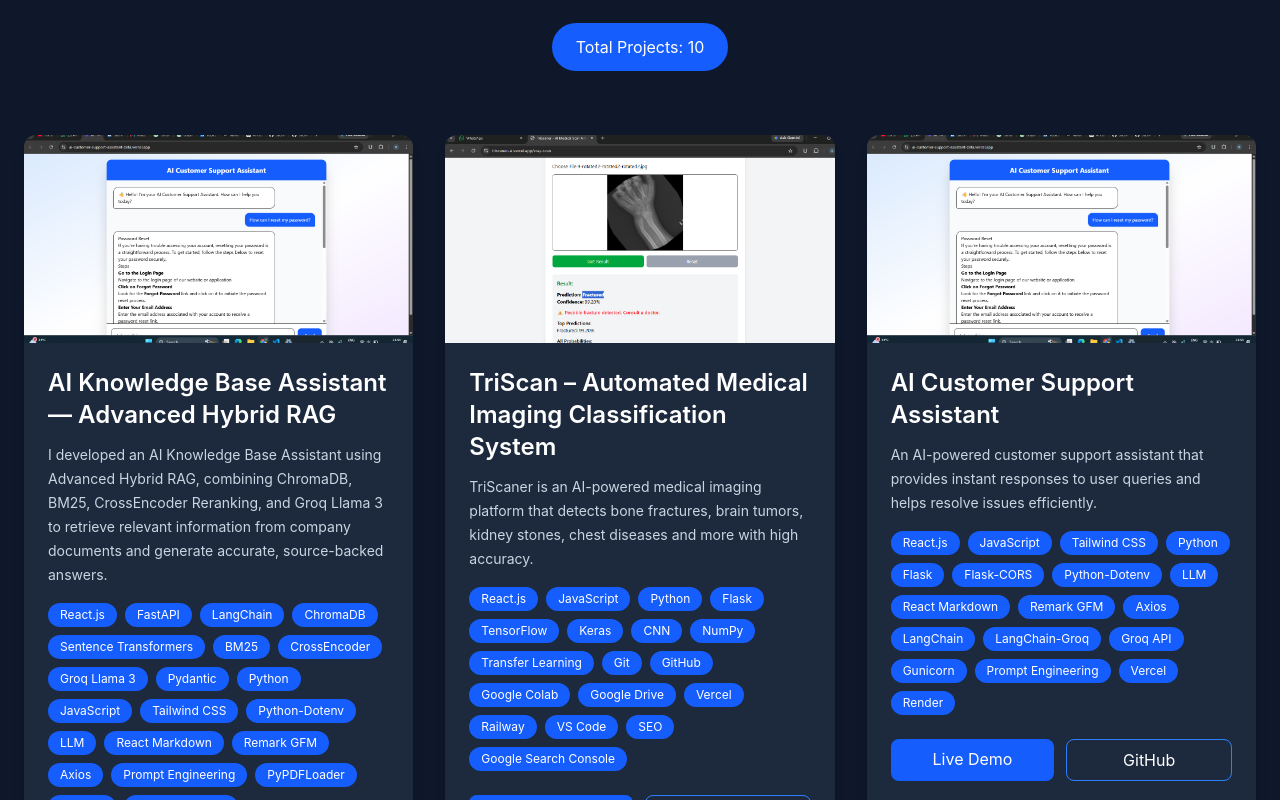
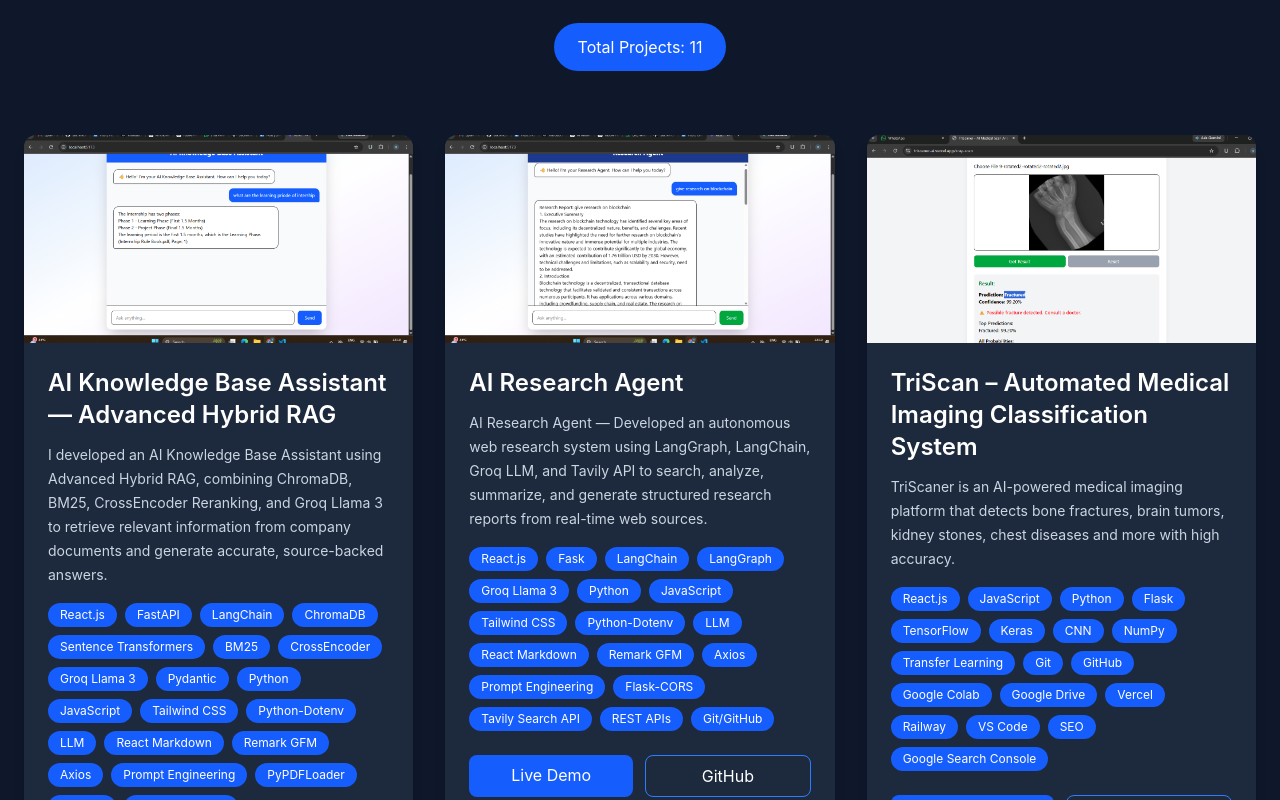
Before and after one commit to Sachin6389/Portfolio, a React (Vite) app: page /project in a window 1280 px wide. Shown: the part 360-1160 px from the top of the page. Built offline with nearby package versions, Linux system fonts and the light colour scheme.

Commit message:
Adding Ai-Research-Agent

```diff
--- a/src/Pages/Home.jsx
+++ b/src/Pages/Home.jsx
@@ -4,6 +4,12 @@ import { assets } from "../assets/assest.js";
 
 function Home() {
   const skills = [
+    "Tavily Search API",
+    "Gunicorn",
+    "Tavily Search API",
+    "Flask-CORS",
+    "Remark GFM",
+    "React Markdown",
     "PyPDFLoader",
     "Uvicorn",
     "Python Logging",
--- a/src/Pages/Project.jsx
+++ b/src/Pages/Project.jsx
@@ -9,14 +9,24 @@ function Projects() {
       title: " AI Knowledge Base Assistant — Advanced Hybrid RAG",
       description:
         "I developed an AI Knowledge Base Assistant using Advanced Hybrid RAG, combining ChromaDB, BM25, CrossEncoder Reranking, and Groq Llama 3 to retrieve relevant information from company documents and generate accurate, source-backed answers.",
-      image: assets.AiCustomerSupport,
+      image: assets.AiKnowledgeBaseAssistant,
       technologies: ["React.js", "FastAPI", "LangChain", "ChromaDB", "Sentence Transformers", "BM25", "CrossEncoder", "Groq Llama 3", "Pydantic", "Python","JavaScript",  "Tailwind CSS","Python-Dotenv","LLM", "React Markdown " ,"Remark GFM" ,"Axios" ,"Prompt Engineering" ,"PyPDFLoader","Uvicorn","Python Logging","FastAPI CORS Middleware",
     ],
       github: "https://github.com/Sachin6389/AI-Knowledge-Base-Assistant",
-      live: "https://github.com/Sachin6389/AI-Knowledge-Base-Assistant",
+      live: "https://www.linkedin.com/posts/sachin-buildnex_ai-knowledge-activity-7492463806384640000-5PQK?utm_source=share&utm_medium=member_desktop&rcm=ACoAAEdSGb4B2P0Qlm-mtZx4BERJcor_FanKVzU",
+    },
+     {
+      id: 2,
+      title: "AI Research Agent",
+      description:
+        "AI Research Agent — Developed an autonomous web research system using LangGraph, LangChain, Groq LLM, and Tavily API to search, analyze, summarize, and generate structured research reports from real-time web sources.",
+      image: assets.AiResearchAgent,
+      technologies: ["React.js", "Fask", "LangChain","LangGraph","Groq Llama 3", "Python","JavaScript",  "Tailwind CSS","Python-Dotenv","LLM", "React Markdown " ,"Remark GFM" ,"Axios" ,"Prompt Engineering" ,"Flask-CORS","Tavily Search API","REST APIs", "Git/GitHub"],
+      github: "https://github.com/Sachin6389/AI-Research-Agent",
+      live: "https://github.com/Sachin6389/AI-Research-Agent",
     },
     {
-      id: 2,
+      id: 3,
       title: "TriScan – Automated Medical Imaging Classification System",
       description:
         "TriScaner is an AI-powered medical imaging platform that detects bone fractures, brain tumors, kidney stones, chest diseases and more with high accuracy.",
@@ -26,7 +36,7 @@ function Projects() {
       live: "https://triscaner-ai.vercel.app/",
     },
     {
-      id: 3,
+      id: 4,
       title: "AI Customer Support Assistant",
       description:
         "An AI-powered customer support assistant that provides instant responses to user queries and helps resolve issues efficiently.",
@@ -37,7 +47,7 @@ function Projects() {
     },
 
     {
-      id: 4,
+      id: 5,
       title: "Buildnex Web Application",
       description:
         "Buildnex Web Technologies is a professional web development company and website development company providing modern web development services, custom website design services, and scalable digital solutions for startups, businesses, and ecommerce brands.",
@@ -47,7 +57,7 @@ function Projects() {
       live: "https://www.buildnexwebtechnologies.in/",
     },
     {
-      id: 5,
+      id: 6,
       title: " Abhi Photography & Digital Studio",
       description:
         "A full-stack MERN photography and digital studio website that allows users to view portfolios, book sessions, and make payments online.",
@@ -57,7 +67,7 @@ function Projects() {
       live: " https://abhi-photography-and-digital-studio.vercel.app/",
     },
     {
-      id: 6,
+      id: 7,
       title: "Task Manager",
       description:
         "A full-stack MERN task management application that allows users to create, update, and delete tasks, set priorities, and track progress in real-time.",
@@ -67,7 +77,7 @@ function Projects() {
       live: "https://task-manger-navy.vercel.app/",
     },
      {
-      id: 7,
+      id: 8,
       title: "AI Chat Assistant",
       description:
         " A full-stack MERN AI chat assistant that allows users to interact with an AI-powered chatbot for various tasks and information retrieval.",
@@ -77,7 +87,7 @@ function Projects() {
       live: "https://ai-chat-assistant-dusky.vercel.app/",
     },
     {
-      id: 8,
+      id: 9,
       title: "E-Commerce Website For Laptop Store",
       description:
         "A full-stack MERN e-commerce platform with authentication, cart, orders, order-status and payment integration.",
@@ -87,7 +97,7 @@ function Projects() {
       live: "https://himanshucomputerservicescom.vercel.app/",
     },
     {
-      id: 9,
+      id: 10,
       title: "Admin Panel for Laptop-Store",
       description:
         "Built a user-friendly admin system that helps businesses easily manage products, track inventory, monitor orders, and oversee deliveries from a single dashboard..",
@@ -98,7 +108,7 @@ function Projects() {
     },
 
      {
-      id: 10,
+      id: 11,
       title: "credit Score prediction based on financial data",
       description:
         "A machine learning model that predicts credit scores based on financial data, helping lenders assess the creditworthiness of applicants and make informed lending decisions.",
--- a/src/assets/assest.js
+++ b/src/assets/assest.js
@@ -13,5 +13,7 @@ import CreditScore from "./Credit.png"
 import AbhiPhotography from "./AbhiPhoto.png"
 import AiChatAssistant from "./Ai-chat.png"
 import AiCustomerSupport from "./AiCustomerSupport.png"
+import AiResearchAgent from "./AI Research Agent.png"
+import AiKnowledgeBaseAssistant from "./AI Knowledge Base Assistant.png"
 
-export const assets = { AiChatAssistant, logo ,  instagram , LaptopStore , Buildnex , AdminPanelLaptop , Triscaner , Github,Linkedin ,Menu , Back , Task , CreditScore , AbhiPhotography, AiCustomerSupport }
+export const assets = {AiResearchAgent , AiKnowledgeBaseAssistant ,AiChatAssistant, logo ,  instagram , LaptopStore , Buildnex , AdminPanelLaptop , Triscaner , Github,Linkedin ,Menu , Back , Task , CreditScore , AbhiPhotography, AiCustomerSupport }
```
Also changed, not shown: src/assets/AI Knowledge Base Assistant.png (added), src/assets/AI Research Agent.png (added).
